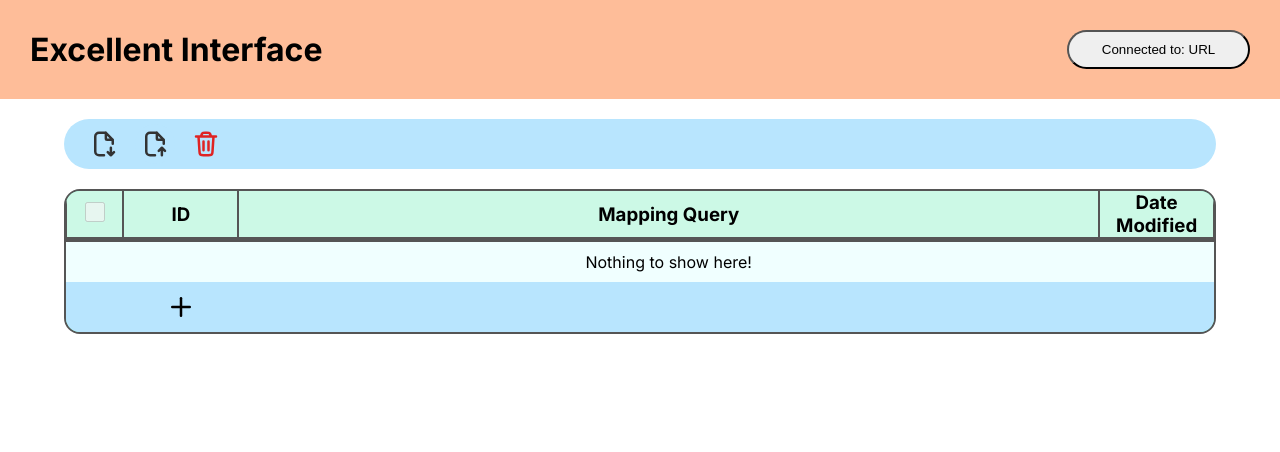
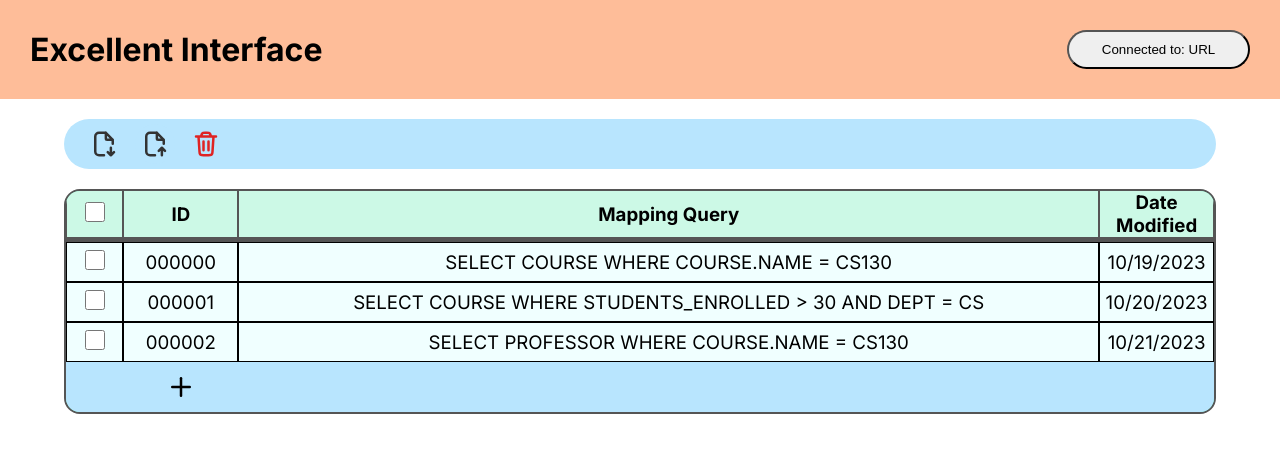
Before and after one commit to dinoplane/CS130Project, a Next.js app in the folder frontend/excel-interface/: page / in a window 1280 px wide. Shown: the top 452 px of the page. Built offline with nearby package versions, Linux system fonts and the light colour scheme.

Commit message:
handling delete too

```diff
--- a/frontend/excel-interface/src/app/mapping_manager.js
+++ b/frontend/excel-interface/src/app/mapping_manager.js
@@ -43,31 +43,43 @@ export default class MappingManager {
   }
 
   async deleteMapping(entry) {
-    const response = await fetch(this.mappingDbUrl, {
+    let success = fetch(this.mappingDbUrl, {
       method: "POST",
       body: JSON.stringify({
         type: "delete",
         fusekiUrl: this.fusekiDbUrl,
         mapping: entry,
       }),
-    });
-    const success = await response.json();
-    console.log(mapping);
+    })
+      .then((response) => {
+        if (response.ok) {
+          return response.json();
+        }
+        throw new Error("Something went wrong");
+      })
+      .then((responseJson) => {
+        // Do something with the response
+        return true;
+      })
+      .catch((error) => {
+        console.log(error);
+        return false;
+      });
     return success;
   }
 
   async requestMapping() {
-    const response = await fetch(this.mappingDbUrl, {
-      method: "GET",
-      body: JSON.stringify({
-        type: "request",
-        fusekiUrl: this.fusekiDbUrl,
-        begin: b,
-        end: e,
-      }),
-    });
-    const mappings = await response.json();
-    console.log(mapping);
-    return mappings;
+    // const response = await fetch(this.mappingDbUrl, {
+    //   method: "GET",
+    //   body: JSON.stringify({
+    //     type: "request",
+    //     fusekiUrl: this.fusekiDbUrl,
+    //     begin: b,
+    //     end: e,
+    //   }),
+    // });
+    // const mappings = await response.json();
+    // console.log(mapping);
+    return [];
   }
 }
--- a/frontend/excel-interface/src/app/mapping_table.js
+++ b/frontend/excel-interface/src/app/mapping_table.js
@@ -212,11 +212,18 @@ export default function MappingTable({
   }
 
   function deleteRows(selectedMappings) {
-    mappingManager.deleteMapping(selectedMappings); //SO IM GONNA NEED TO FIGURE OUT WHEN TO UPDATE THE UI
-
-    const currData = data.filter((row) => !row.isChecked);
-    // console.log(currData);
-    setData([...currData]);
+    mappingManager.deleteMapping(selectedMappings).then((response) => {
+      if (response) {
+        const currData = data.filter((row) => !row.isChecked);
+        // console.log(currData);
+        setData([...currData]);
+        successCallback("YAY");
+      } else {
+        const d = new Date();
+        let text = d.toTimeString().substring(0, 8);
+        errorCallback("Hello from " + text);
+      }
+    }); //SO IM GONNA NEED TO FIGURE OUT WHEN TO UPDATE THE UI
   }
 
   return (
--- a/frontend/excel-interface/src/app/page.js
+++ b/frontend/excel-interface/src/app/page.js
@@ -11,7 +11,25 @@ import ErrorDialog from "./errordialog";
 // Example of a data array that
 
 const mappingManager = new MappingManager();
-const MAPPINGS = []; //mappingManager.requestMapping();
+// const MAPPINGS = []; //mappingManager.requestMapping();
+
+const MAPPINGS = [
+  {
+    id: 0,
+    mapping_query: "SELECT COURSE WHERE COURSE.NAME = CS130",
+    date_modified: "10/19/2023",
+  },
+  {
+    id: 1,
+    mapping_query: "SELECT COURSE WHERE STUDENTS_ENROLLED > 30 AND DEPT = CS",
+    date_modified: "10/20/2023",
+  },
+  {
+    id: 2,
+    mapping_query: "SELECT PROFESSOR WHERE COURSE.NAME = CS130",
+    date_modified: "10/21/2023",
+  },
+];
 
 export default function Home() {
   // const errRef = useRef(null);
```
